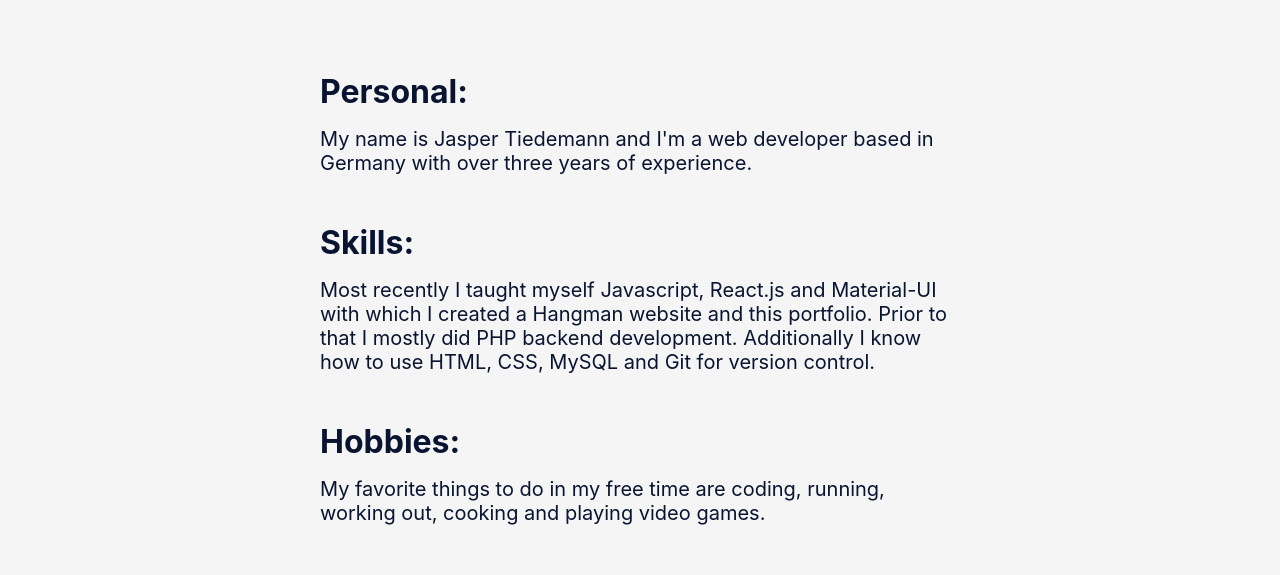
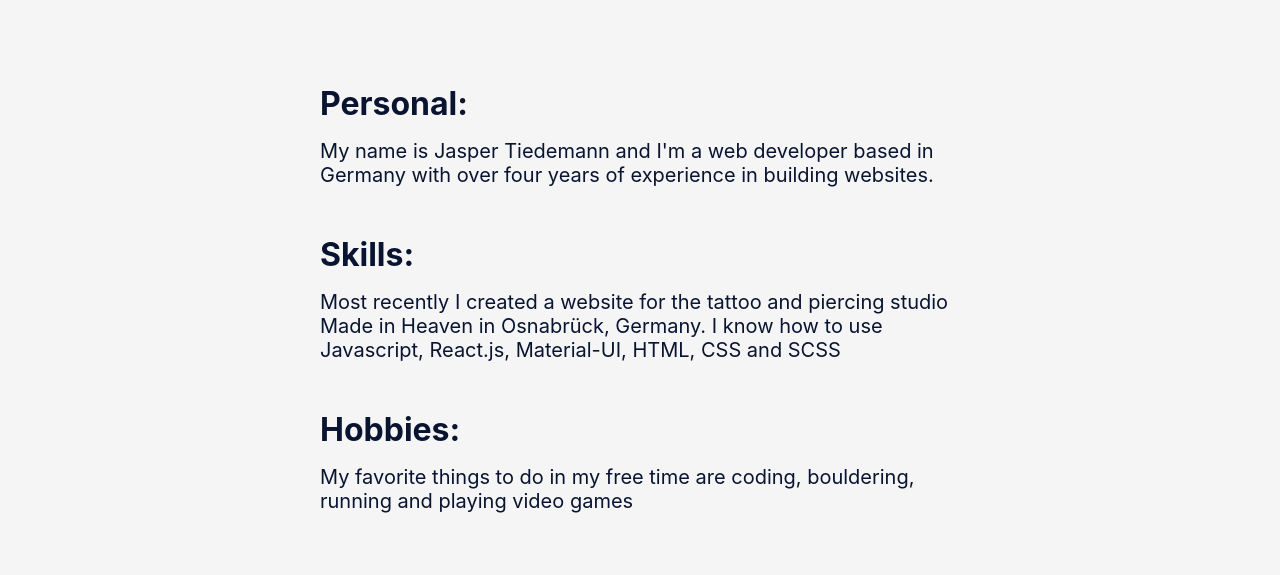
Before and after one commit to jas-tiedemann/reactPortfolio, a React (Create React App) app: page / in a window 1280 px wide. Shown: the part 1160-1735 px from the top of the page. Built offline with nearby package versions, Linux system fonts and the light colour scheme; no server answers.

Commit message:
changes text in about component

```diff
--- a/src/components/About.js
+++ b/src/components/About.js
@@ -37,11 +37,11 @@ const About = () => {
                     color: "dark"
                 }}>
                     <Typography variant="h3">Personal:</Typography>
-                    <Typography variant="p">My name is Jasper Tiedemann and I'm a web developer based in Germany with over three years of experience.</Typography>
+                    <Typography variant="p">My name is Jasper Tiedemann and I'm a web developer based in Germany with over four years of experience in building websites.</Typography>
                     <Typography variant="h3">Skills:</Typography>
-                    <Typography variant="p">Most recently I taught myself Javascript, React.js and Material-UI with which I created a Hangman website and this portfolio. Prior to that I mostly did PHP backend development. Additionally I know how to use HTML, CSS, MySQL and Git for version control.</Typography>
+                    <Typography variant="p">Most recently I created a website for the tattoo and piercing studio Made in Heaven in Osnabrück, Germany. I know how to use Javascript, React.js, Material-UI, HTML, CSS and SCSS</Typography>
                     <Typography variant="h3">Hobbies:</Typography>
-                    <Typography variant="p">My favorite things to do in my free time are coding, running, working out, cooking and playing video games.</Typography>
+                    <Typography variant="p">My favorite things to do in my free time are coding, bouldering, running and playing video games</Typography>
                 </Box>
             </Box>
         </Box>
```
